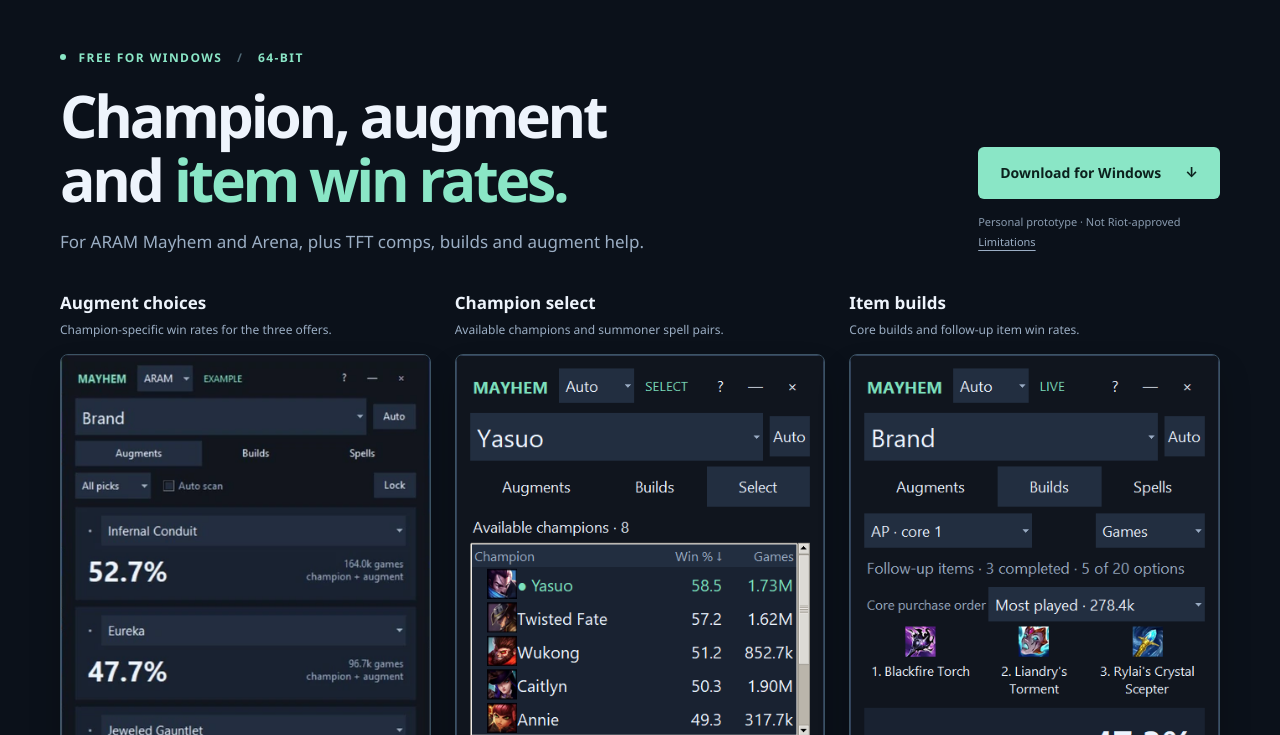
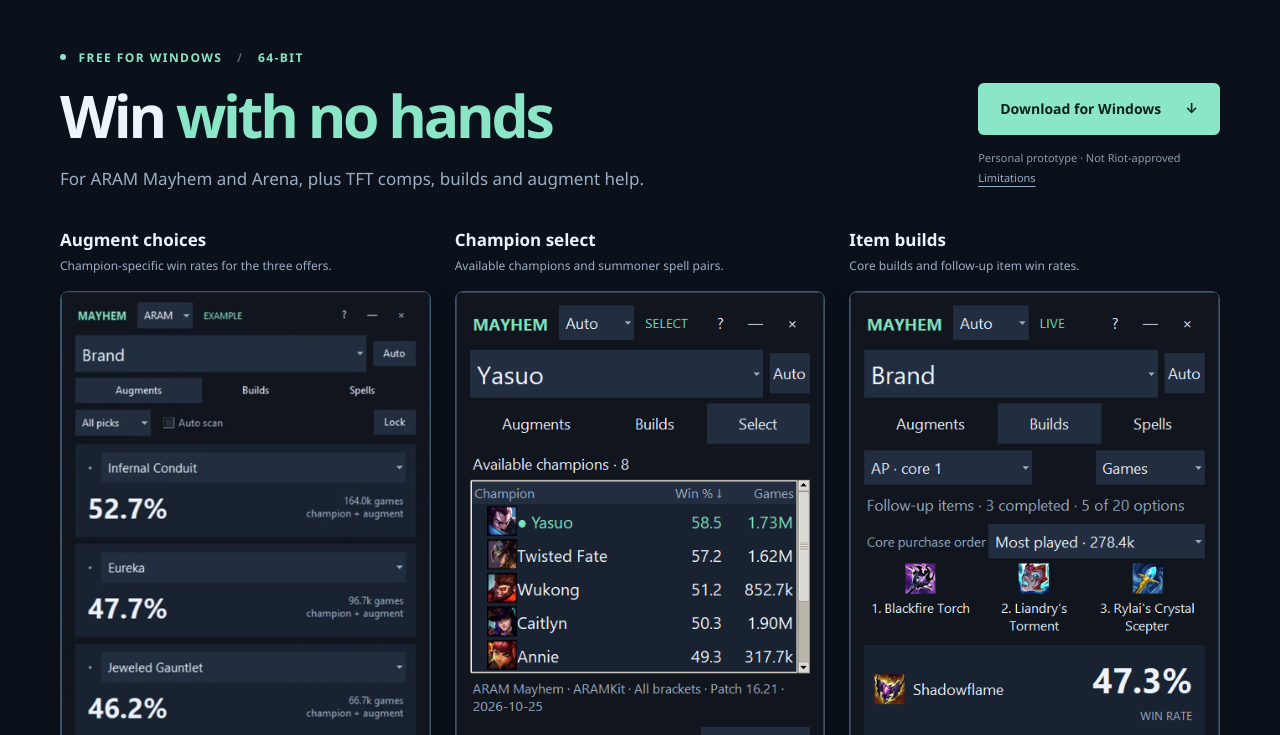
Before and after one commit to MrMegaMango/mayhem-companion, a plain HTML site: page docs/index.html in a window 1280 px wide. Shown: the part 65-800 px from the top of the page. Drawn offline with Linux system fonts and the light colour scheme.

Commit message:
Use Win with no hands as the site slogan

```diff
--- a/docs/index.html
+++ b/docs/index.html
@@ -4,11 +4,11 @@
   <meta charset="utf-8">
   <meta name="viewport" content="width=device-width, initial-scale=1">
   <meta name="theme-color" content="#0b111a">
-  <title>Mayhem Companion — ARAM Mayhem, Arena and TFT stats</title>
+  <title>Mayhem Companion — Win with no hands</title>
   <meta name="description" content="A free Windows companion for ARAM Mayhem, Arena and TFT. Champion choices, augment stats, builds and reference data beside your game. Download the Windows installer; no Python setup needed.">
   <link rel="canonical" href="https://arammayhem.pages.dev/">
-  <meta property="og:title" content="Mayhem Companion">
-  <meta property="og:description" content="Champion, augment and item win rates for ARAM Mayhem and Arena, plus TFT comps, builds and augment help. Free for Windows.">
+  <meta property="og:title" content="Mayhem Companion — Win with no hands">
+  <meta property="og:description" content="Win with no hands. Champion, augment and item win rates for ARAM Mayhem and Arena, plus TFT comps, builds and augment help. Free for Windows.">
   <meta property="og:type" content="website">
   <meta property="og:url" content="https://arammayhem.pages.dev/">
   <meta property="og:image" content="https://arammayhem.pages.dev/assets/augment-choices.webp">
@@ -35,7 +35,7 @@
       <div class="hero-intro">
         <div class="hero-copy">
           <p class="eyebrow"><span class="status-dot" aria-hidden="true"></span> Free for Windows <span class="eyebrow-divider">/</span> 64-bit</p>
-          <h1 id="hero-title">Champion, augment and <span>item win rates.</span></h1>
+          <h1 id="hero-title">Win <span>with no hands</span></h1>
           <p class="hero-description">For ARAM Mayhem and Arena, plus TFT comps, builds and augment help.</p>
         </div>
         <div class="hero-download">
```
